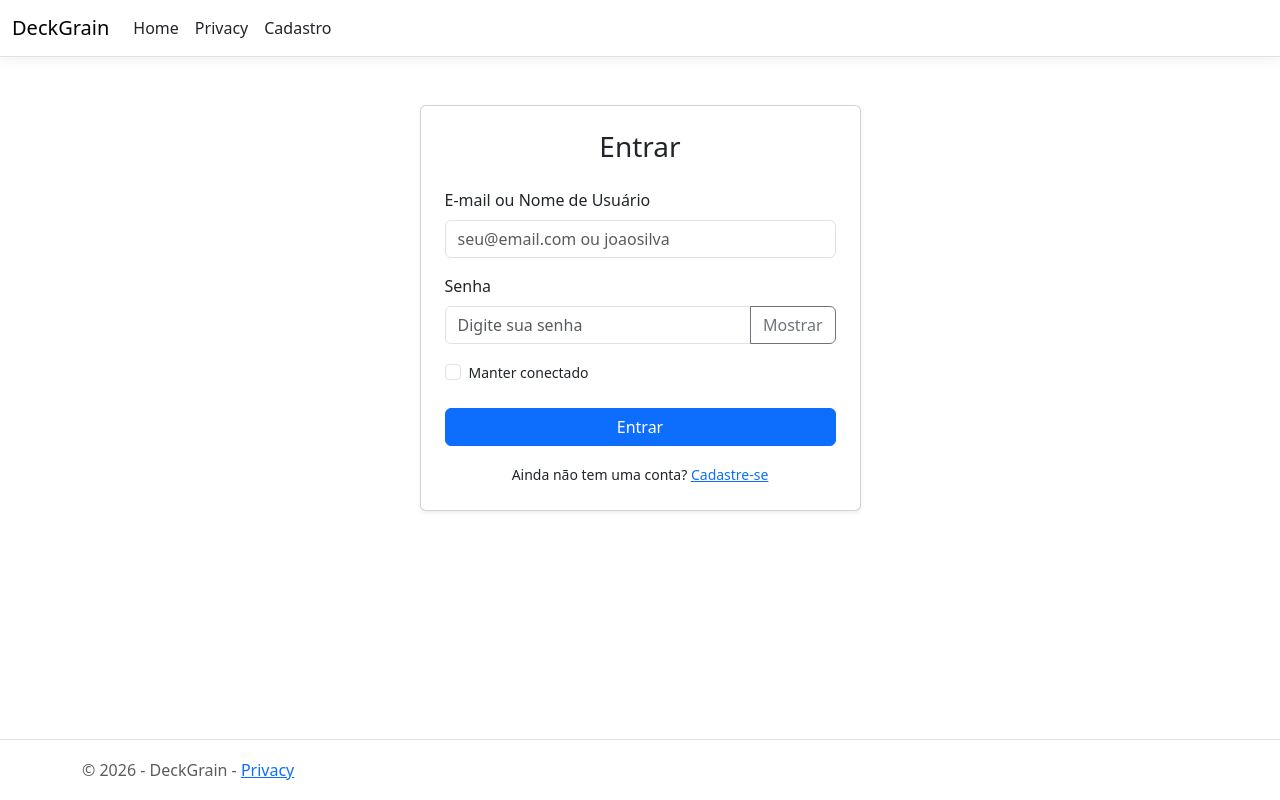
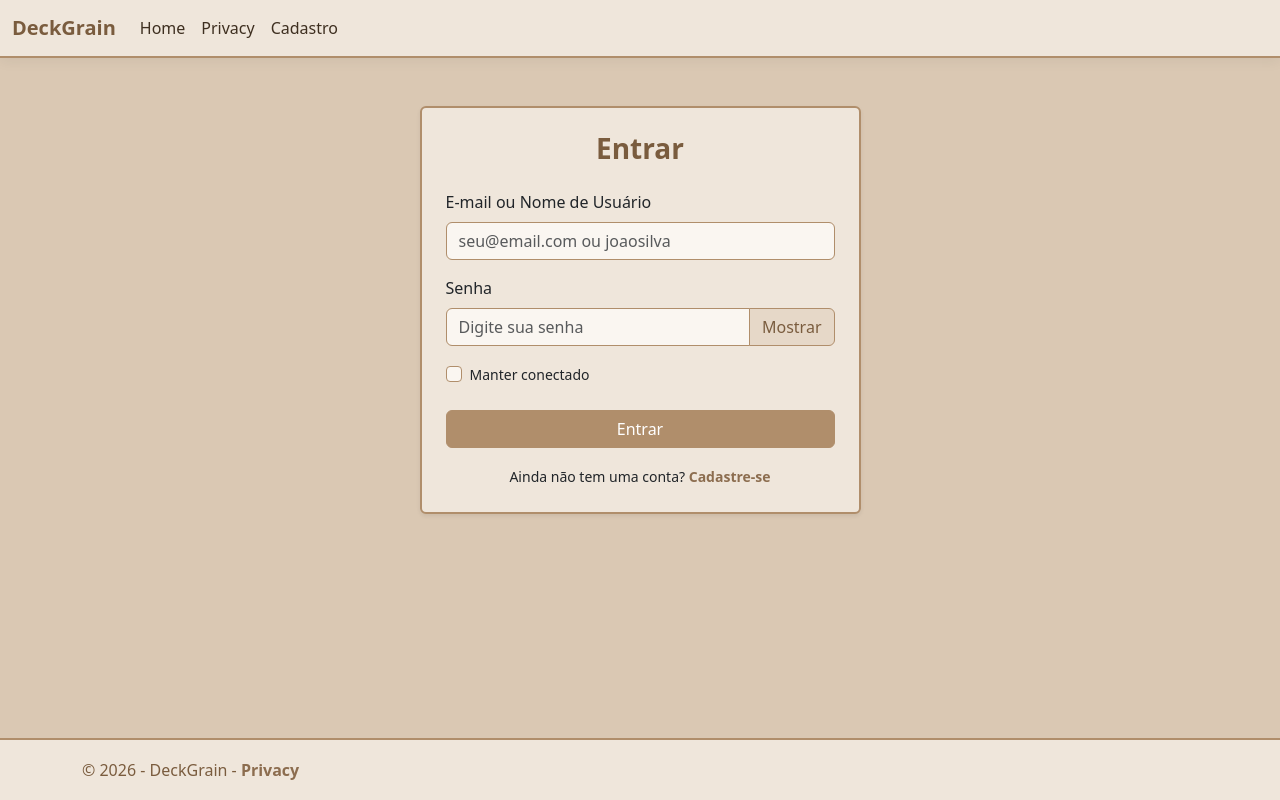
Before and after one commit to vitorprime2027/Deck-Grain, an ASP.NET Core app: page /Auth/Login in a window 1280 px wide. Run offline with ASP.NET Core 8, Linux system fonts and the light colour scheme; style sheets or scripts are compiled from the project's sources.

Commit message:
Adiciona personalizacao, cores e logo em login e cadastro

```diff
--- a/Views/Auth/Login.cshtml
+++ b/Views/Auth/Login.cshtml
@@ -2,6 +2,83 @@
 @{
     ViewData["Title"] = "Login";
 }
+
+<style>
+    body {
+        background-color: #DAC8B3;
+        color: #3E2F20;
+    }
+
+    .card {
+        background-color: #EFE6DB;
+        border: 2px solid #B08E6B;
+    }
+
+    .card-title {
+        color: #7A5C3E;
+        font-weight: 600;
+    }
+
+    .form-control {
+        border-color: #B08E6B;
+        background-color: #FAF6F1;
+    }
+
+        .form-control:focus {
+            border-color: #8C6D4F;
+            box-shadow: 0 0 0 0.25rem rgba(176, 142, 107, 0.35);
+        }
+
+    .form-check-input {
+        border-color: #B08E6B;
+        background-color: #FAF6F1;
+    }
+
+        .form-check-input:checked {
+            background-color: #B08E6B;
+            border-color: #B08E6B;
+        }
+
+        .form-check-input:focus {
+            box-shadow: 0 0 0 0.25rem rgba(176, 142, 107, 0.35);
+        }
+
+    .btn-toggle-custom {
+        border-color: #B08E6B;
+        color: #7A5C3E;
+        background-color: #E6D8C8;
+    }
+
+        .btn-toggle-custom:hover {
+            background-color: #B08E6B;
+            border-color: #B08E6B;
+            color: #FFFFFF;
+        }
+
+    .btn-custom {
+        background-color: #B08E6B;
+        border-color: #B08E6B;
+        color: #FFFFFF;
+        font-weight: 500;
+    }
+
+        .btn-custom:hover:not(:disabled) {
+            background-color: #967656;
+            border-color: #967656;
+            color: #FFFFFF;
+        }
+
+    .link-custom {
+        color: #8C6D4F;
+        font-weight: 600;
+        text-decoration: none;
+    }
+
+        .link-custom:hover {
+            color: #6B5036;
+            text-decoration: underline;
+        }
+</style>
 
 <div class="container mt-5">
     <div class="row justify-content-center">
@@ -32,7 +109,7 @@
                             <label asp-for="Senha" class="form-label">Senha</label>
                             <div class="input-group">
                                 <input asp-for="Senha" type="password" class="form-control" id="inputSenhaLogin" placeholder="Digite sua senha" required />
-                                <button class="btn btn-outline-secondary" type="button" id="btnToggleSenha">
+                                <button class="btn btn-toggle-custom" type="button" id="btnToggleSenha">
                                     Mostrar
                                 </button>
                             </div>
@@ -47,13 +124,13 @@
 
                         <!-- Botão Entrar -->
                         <div class="d-grid mt-4">
-                            <button type="submit" class="btn btn-primary">
+                            <button type="submit" class="btn btn-custom">
                                 Entrar
                             </button>
                         </div>
 
                         <div class="text-center mt-3">
-                            <small>Ainda não tem uma conta? <a asp-controller="Auth" asp-action="Cadastro">Cadastre-se</a></small>
+                            <small>Ainda não tem uma conta? <a asp-controller="Auth" asp-action="Cadastro" class="link-custom">Cadastre-se</a></small>
                         </div>
                     </form>
                 </div>
@@ -66,11 +143,11 @@
     <partial name="_ValidationScriptsPartial" />
 
     <script>
-        document.addEventListener("DOMContentLoaded", function () {
+        document.addEventListener("DOMContentLoaded", function() {
             const inputSenha = document.getElementById("inputSenhaLogin");
             const btnToggle = document.getElementById("btnToggleSenha");
 
-            btnToggle.addEventListener("click", function () {
+            btnToggle.addEventListener("click", function() {
                 const isPassword = inputSenha.type === "password";
                 inputSenha.type = isPassword ? "text" : "password";
                 btnToggle.textContent = isPassword ? "Ocultar" : "Mostrar";
--- a/Views/Shared/_Layout.cshtml
+++ b/Views/Shared/_Layout.cshtml
@@ -1,5 +1,5 @@
 <!DOCTYPE html>
-<html lang="en">
+<html lang="pt-br">
 <head>
     <meta charset="utf-8" />
     <meta name="viewport" content="width=device-width, initial-scale=1.0" />
@@ -8,10 +8,53 @@
     <link rel="stylesheet" href="~/lib/bootstrap/dist/css/bootstrap.min.css" />
     <link rel="stylesheet" href="~/css/site.css" asp-append-version="true" />
     <link rel="stylesheet" href="~/DeckGrain.styles.css" asp-append-version="true" />
+
+    <style>
+            body {
+                background-color: #DAC8B3;
+                color: #3E2F20;
+            }
+
+            .navbar-custom {
+                background-color: #EFE6DB;
+                border-bottom: 2px solid #B08E6B !important;
+            }
+
+                .navbar-custom .navbar-brand {
+                    color: #7A5C3E !important;
+                    font-weight: 700;
+                }
+
+                .navbar-custom .nav-link {
+                    color: #3E2F20 !important;
+                    font-weight: 500;
+                }
+
+                    .navbar-custom .nav-link:hover {
+                        color: #8C6D4F !important;
+                    }
+
+            .footer-custom {
+                background-color: #EFE6DB;
+                border-top: 2px solid #B08E6B !important;
+                color: #7A5C3E !important;
+            }
+
+                .footer-custom a {
+                    color: #8C6D4F;
+                    font-weight: 600;
+                    text-decoration: none;
+                }
+
+                    .footer-custom a:hover {
+                        color: #6B5036;
+                        text-decoration: underline;
+                    }
+    </style>
 </head>
 <body>
     <header>
-        <nav class="navbar navbar-expand-sm navbar-toggleable-sm navbar-light bg-white border-bottom box-shadow mb-3">
+        <nav class="navbar navbar-expand-sm navbar-toggleable-sm navbar-light navbar-custom box-shadow mb-3">
             <div class="container-fluid">
                 <a class="navbar-brand" asp-area="" asp-controller="Home" asp-action="Index">DeckGrain</a>
                 <button class="navbar-toggler" type="button" data-bs-toggle="collapse" data-bs-target=".navbar-collapse" aria-controls="navbarSupportedContent"
@@ -21,31 +64,32 @@
                 <div class="navbar-collapse collapse d-sm-inline-flex justify-content-between">
                     <ul class="navbar-nav flex-grow-1">
                         <li class="nav-item">
-                            <a class="nav-link text-dark" asp-area="" asp-controller="Home" asp-action="Index">Home</a>
+                            <a class="nav-link" asp-area="" asp-controller="Home" asp-action="Index">Home</a>
                         </li>
                         <li class="nav-item">
-                            <a class="nav-link text-dark" asp-area="" asp-controller="Home" asp-action="Privacy">Privacy</a>
+                            <a class="nav-link" asp-area="" asp-controller="Home" asp-action="Privacy">Privacy</a>
                         </li>
                         <li class="nav-item">
-                            <a class="nav-link text-dark" asp-controller="Auth" asp-action="Cadastro">Cadastro</a>
+                            <a class="nav-link" asp-controller="Auth" asp-action="Cadastro">Cadastro</a>
                         </li>
-
                     </ul>
                 </div>
             </div>
         </nav>
     </header>
+
     <div class="container">
         <main role="main" class="pb-3">
             @RenderBody()
         </main>
     </div>
 
-    <footer class="border-top footer text-muted">
+    <footer class="footer footer-custom">
         <div class="container">
             &copy; 2026 - DeckGrain - <a asp-area="" asp-controller="Home" asp-action="Privacy">Privacy</a>
         </div>
     </footer>
+
     <script src="~/lib/jquery/dist/jquery.min.js"></script>
     <script src="~/lib/bootstrap/dist/js/bootstrap.bundle.min.js"></script>
     <script src="~/js/site.js" asp-append-version="true"></script>
```
Also changed, not shown: Views/Auth/Cadastro.cshtml (+65 -3 lines), Views/Home/Index.cshtml (+43 -3 lines), wwwroot/images/DECK_GRAIN_LOGO_3.png (added).
